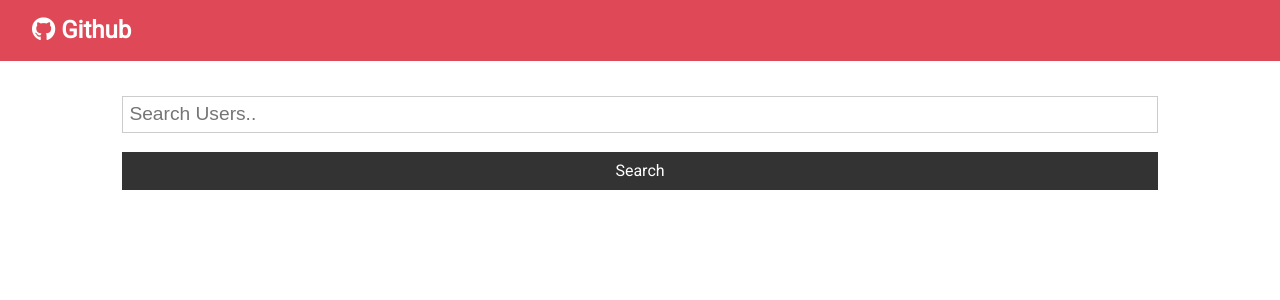
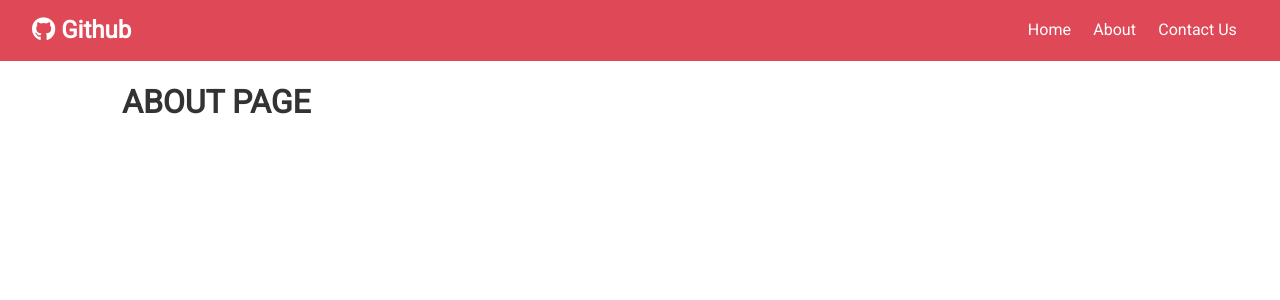
Before and after one commit to bot8080/github_finder, a React (Create React App) app: page /about in a window 1280 px wide. Shown: the top 300 px of the page. Built offline with nearby package versions, Linux system fonts and the light colour scheme.

Commit message:
router funcationality added

```diff
--- a/package.json
+++ b/package.json
@@ -10,6 +10,7 @@
         "axios": "^1.3.4",
         "react": "^18.2.0",
         "react-dom": "^18.2.0",
+        "react-router-dom": "^5.2.0",
         "react-scripts": "5.0.1",
         "web-vitals": "^2.1.4"
     },
--- a/src/App.js
+++ b/src/App.js
@@ -1,12 +1,12 @@
-// import logo from './logo.svg';
-import React, { Component } from 'react';
+import React, { Fragment, Component } from 'react';
 import Navbar from './components/layout/Navbar';
-
 import Users from './components/users/Users';
 import axios from 'axios';
 import Search from './components/users/Search';
 import Alert from './components/layout/Alert'
 import './App.css';
+import { BrowserRouter as Router, Route, Switch } from 'react-router-dom';
+import About from './components/pages/About';
 
 class App extends Component {
     state = {
@@ -15,31 +15,45 @@ class App extends Component {
         alert: null
     }
 
-    searchUsers = async (text) =>{
+    searchUsers = async (text) => {
         this.setState({ loading: true });
         const res = await axios.get(`https://api.github.com/search/users?q=${text}&client_id=${process.env.REACT_APP_GITHUB_CLIENT_ID}&client_secret=${process.env.REACT_APP_GITHUB_CLIENT_SECRET}`);
-        this.setState({users: res.data.items, loading:false});
+        this.setState({ users: res.data.items, loading: false });
     }
 
-    clearData = (text) =>{
-        this.setState({ users: [] , loading: false });
+    clearData = (text) => {
+        this.setState({ users: [], loading: false });
     }
 
     setAlert = (msg, type) => {
-        this.setState({ alert: {msg: msg, type: type} });
-        setTimeout( ()=> this.setState( {alert:null} ), 3000 );
+        this.setState({ alert: { msg: msg, type: type } });
+        setTimeout(() => this.setState({ alert: null }), 3000);
     }
 
     render() {
         return (
+            <Router>
                 <div className="App">
                     <Navbar title="Github" github_icon="fab fa-github" ></Navbar>
                     <div className="container">
                         <Alert alert={this.state.alert}></Alert>
-                    <Search searchUsers={this.searchUsers} setAlert={this.setAlert} clearData={this.clearData} showClear={this.state.users.length>0 ? true : false}></Search>
+                        <Switch>
+                            <Route exact path="/" render={(props) => {
+                                return <Fragment>
+                                    <Search searchUsers={this.searchUsers} setAlert={this.setAlert} clearData={this.clearData} showClear={this.state.users.length > 0 ? true : false}></Search>
                                     <Users loading={this.state.loading} users={this.state.users}></Users>
+                                </Fragment>
+                            }}>
+
+                            </Route>
+                            <Route exact path='/about' component={About}>
+
+                            </Route>
+                        </Switch>
+
                     </div>
                 </div>
+            </Router>
         );
     }
 }
--- a/src/components/layout/Navbar.js
+++ b/src/components/layout/Navbar.js
@@ -1,10 +1,16 @@
 import React from 'react'
 import PropTypes from 'prop-types'
+import {Link} from 'react-router-dom'
 
 const Navbar = (props) => {
         return (
             <nav className='navbar bg-primary'>
                 <h1> <i className={props.github_icon}></i> {props.title}</h1>
+                <ul>
+                    <li><Link to="/" >Home</Link></li>
+                    <li><Link to="/about" >About</Link></li>
+                    <li><Link to="/contact-us" >Contact Us</Link></li>
+                </ul>
             </nav>
         )
     }
--- /dev/null
+++ b/src/components/pages/About.js
@@ -0,0 +1,12 @@
+import React, {Fragment} from 'react'
+
+ const About = () => {
+  return (
+    <div>
+        <h1>ABOUT PAGE</h1>
+    </div>
+  )
+}
+
+
+export default About
```
Also changed, not shown: 1 other file (tests, documents, lock files or other folders). Lines whose indentation alone changed are shown as unchanged.
